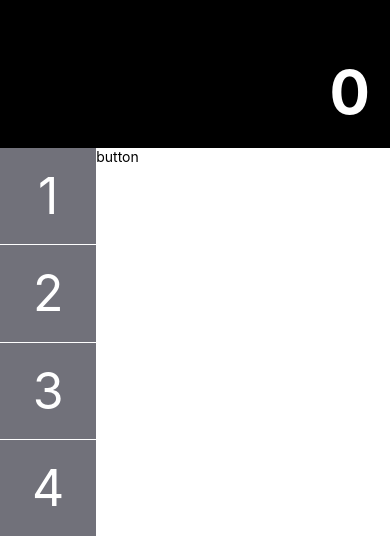
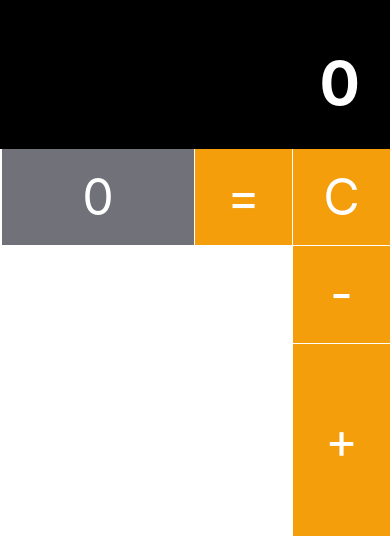
Before and after one commit to anjigu/react_native_calc, a React Native app: screen / in a window 390 px wide. Shown: the part 307-844 px from the top of the page. Built offline with nearby package versions, Linux system fonts and the light colour scheme.

Commit message:
버튼 영역 배치 중

```diff
--- a/src/App.js
+++ b/src/App.js
@@ -2,6 +2,13 @@ import { StatusBar } from 'expo-status-bar';
 import { useState } from 'react';
 import { StyleSheet, Text, useWindowDimensions, View } from 'react-native';
 import Button, { ButtonTypes } from './components/Button';
+
+const Operators = {
+    CLEAR: 'C',
+    MINUS: '-',
+    PLUS: '+',
+    EQUAL: '=',
+  };
 
   export default function App() {
     const [result, setResult] = useState(0);
@@ -10,36 +17,50 @@ export default function App() {
 
     return (
       <View style={styles.container}>
+        <StatusBar style="light" />
         <View style={styles.resultContainer}>
-        <StatusBar style="light" />
-        { /*결과 영역*/ }
           <Text style={styles.result}>{result}</Text>
         </View>
 
-        <View  style={styles.buttonContainer}>
-        { /*버튼 영역*/ }
+        <View style={styles.buttonContainer}>
           <View style={styles.leftPad}>
-            <View style={styles.number}>
-                <Button title="1"
-                onPress={()=>{}}
-                buttonStyle={{width, height: width, marginBottom: 1}}/>
-                <Button title="2"
-                onPress={()=>{}}
-                buttonStyle={{width, height: width, marginBottom: 1}}/>
-                <Button title="3"
-                onPress={()=>{}}
-                buttonStyle={{width, height: width, marginBottom: 1}}/>
-                <Button title="4"
-                onPress={()=>{}}
-                buttonStyle={{width, height: width, marginBottom: 1}}/>
+            <View style={styles.number}></View>
+            <View style={styles.bottom}>
+              <Button
+                title="0"
+                onPress={() => {}}
+                buttonStyle={{ width: width * 2, height: width }}
+              />
+              <Button
+                title="="
+                onPress={() => {}}
+                buttonStyle={{ width, height: width }}
+                buttonType={ButtonTypes.OPERATOR}
+                />
         </View>
-            <View style={styles.bottom}></View>
         </View>
 
-        <View style={styles.operator}></View>
-            <Text>button</Text>
+<View style={styles.operator}>
+  <Button
+    title={Operators.CLEAR}
+    onPress={() => {}}
+    buttonStyle={{ width, height: width, marginBottom: 1 }}
+    buttonType={ButtonTypes.OPERATOR}
+  />
+  <Button
+    title={Operators.MINUS}
+    onPress={() => {}}
+    buttonStyle={{ width, height: width, marginBottom: 1 }}
+    buttonType={ButtonTypes.OPERATOR}
+  />
+  <Button
+    title={Operators.PLUS}
+    onPress={() => {}}
+    buttonStyle={{ width, height: width * 2, marginBottom: 1 }}
+    buttonType={ButtonTypes.OPERATOR}
+  />
 </View>
-
+</View>
 </View>
 );
 }
@@ -48,31 +69,35 @@ const styles = StyleSheet.create({
     container: {
       flex: 1,
       flexDirection: 'column',
-    backgroundColor: '#ffffff',
       alignItems: 'stretch',
       justifyContent: 'center',
+      backgroundColor: '#ffffff',
     },
     resultContainer: {
       flex: 1,
       justifyContent: 'flex-end',
       alignItems: 'flex-end',
-    backgroundColor: '#000000'
+      backgroundColor: '#000000',
     },
     buttonContainer: {
       flexDirection: 'row',
-    backgroundColor: 'white'
+      backgroundColor: 'white',
+      justifyContent: 'space-evenly',
     },
     result: {
         color: '#ffffff',
         fontSize: 60,
         fontWeight: '700',
-    paddingBottom: 20,
-    paddingRight: 20,
+        paddingBottom: 30,
+        paddingRight: 30,
       },
-  leftPad: {},
+    leftPad: {
+      width: '75%',
+    },
     number: {},
     bottom: {
       flexDirection: 'row',
+      justifyContent: 'space-evenly',
     },
     operator: {},
   });
```
Lines whose indentation alone changed are shown as unchanged.
